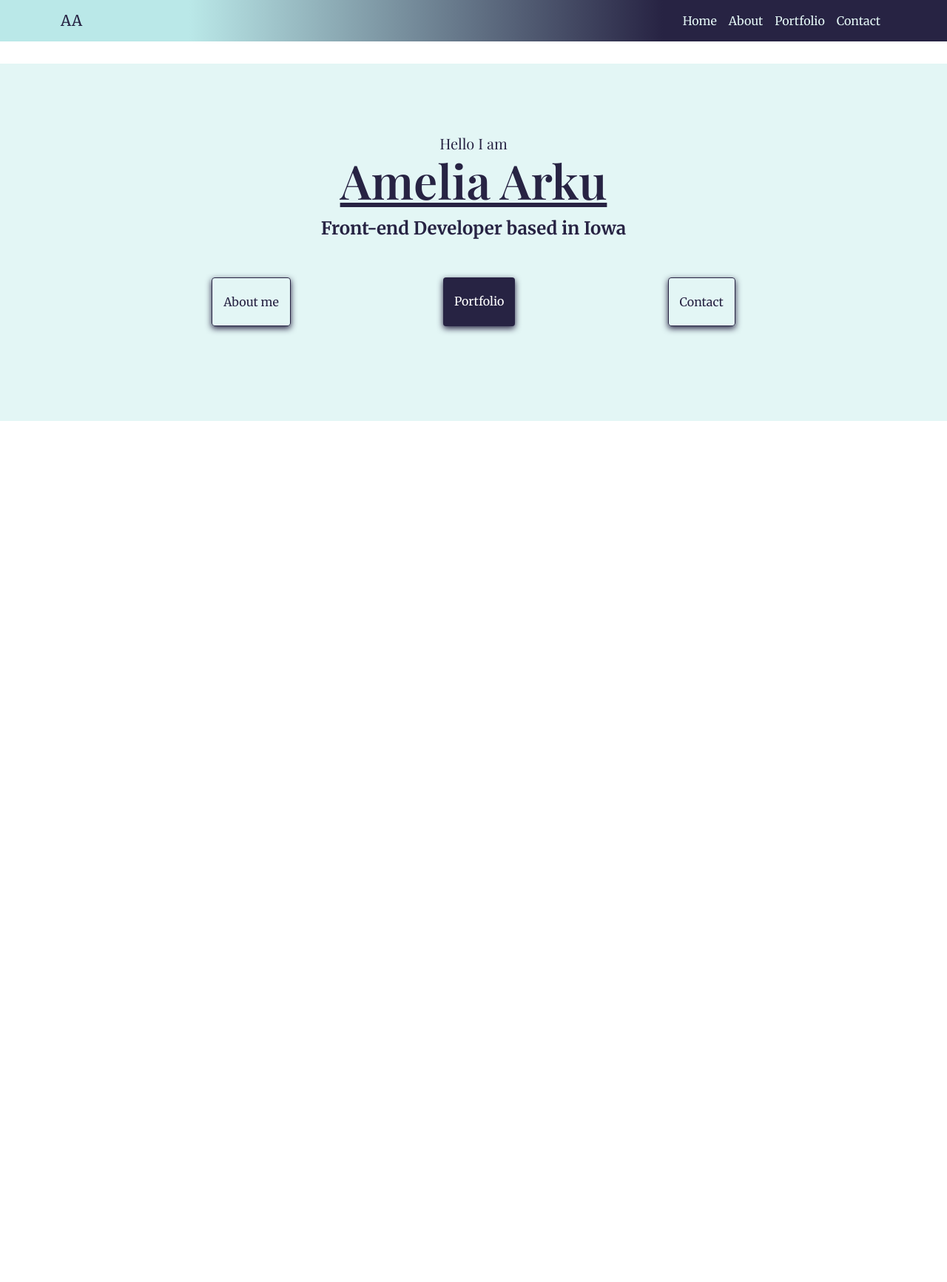
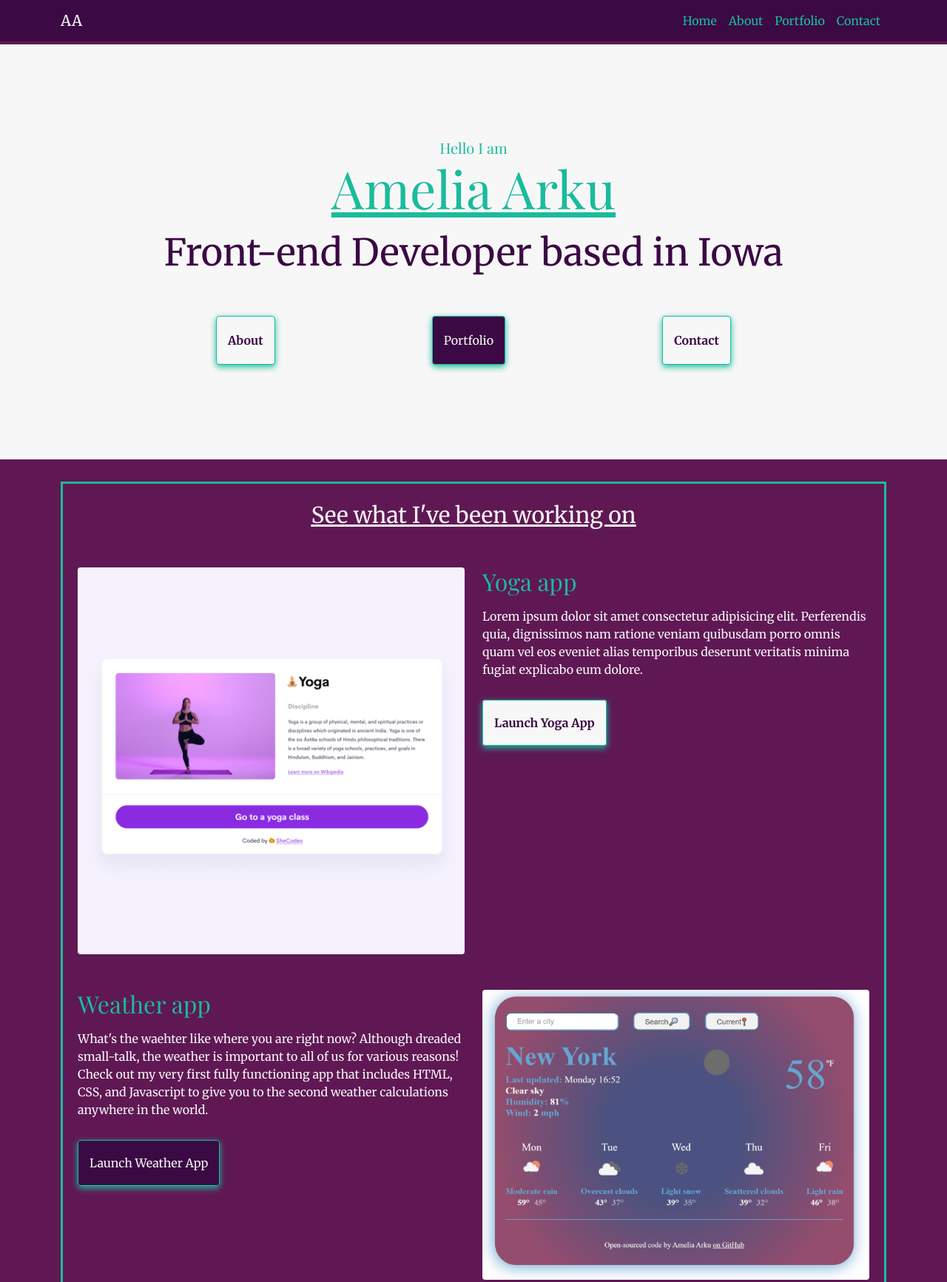
Before and after one commit to Anesiwa/Portfolio-Project_Preliminary, a plain HTML site: page index.html in a window 1280 px wide. Shown: the top 1733 px of the page at 74% size. Before the commit the page ends 800 px from the top, so only its background shows below. Drawn offline with nearby package versions, Linux system fonts and the light colour scheme; a web font is replaced by a local one.

Commit message:
Changed color scheme, adding design elements based on new colors. Added css @media to resize page properly.

```diff
--- a/index.html
+++ b/index.html
@@ -35,7 +35,7 @@
     <title>Amelia Arku Portfolio</title>
   </head>
   <body>
-    <nav class="navbar navbar-expand-lg static-top">
+    <nav class="navbar navbar-expand-lg fixed-top">
       <div class="container">
         <a
           class="navbar-brand"
@@ -94,15 +94,16 @@
       </div>
     </nav>
     <div class="hero">
-      <h2 class="mt-3">Hello I am</h2>
+      <h2 class="mt-5">Hello I am</h2>
       <h1>Amelia Arku</h1>
       <p>Front-end Developer based in Iowa</p>
       <div class="navigation-links mb-5 mt-5">
+        <div class="navigationWrapper d-flex">
           <a
             href="about.html"
             class="primary-link"
             title="About Amelia Arku, Front End Developer"
-          >About me</a
+            >About</a
           >
           <a
             href="portfolio.html"
@@ -118,5 +119,105 @@
           >
         </div>
       </div>
+    </div>
+
+    <div class="container">
+      <div class="portfolioWrapper">
+        <div class="portfolioPreviewHeader text-center pb-5">
+          See what I've been working on
+        </div>
+        <div class="row">
+          <div class="col d-none d-md-block">
+            <img
+              class="img-fluid rounded index-img"
+              src="images/yoga.png"
+              alt="Preview of Yoga app by Amelia Arku"
+            />
+          </div>
+          <div class="col previewParagraghs">
+            <h2 class="mb-3">Yoga app</h2>
+            <p>
+              Lorem ipsum dolor sit amet consectetur adipisicing elit.
+              Perferendis quia, dignissimos nam ratione veniam quibusdam porro
+              omnis quam vel eos eveniet alias temporibus deserunt veritatis
+              minima fugiat explicabo eum dolore.
+            </p>
+            <div class="mt-5">
+              <a
+                href="#"
+                class="primary-link"
+                title="Launch Yoga App by Amelia Arku"
+                >Launch Yoga App</a
+              >
+            </div>
+          </div>
+        </div>
+        <div class="row d-flex mt-5">
+          <div class="col previewParagraghs">
+            <h2 class="mb-3">Weather app</h2>
+            <p>
+              What's the waehter like where you are right now? Although dreaded
+              small-talk, the weather is important to all of us for various
+              reasons! Check out my very first fully functioning app that
+              includes HTML, CSS, and Javascript to give you to the second
+              weather calculations anywhere in the world.
+            </p>
+            <div class="mb-5 mt-5">
+              <a
+                href="#"
+                class="secondary-link"
+                title="Launch Weather App by Amelia Arku"
+                >Launch Weather App</a
+              >
+            </div>
+          </div>
+          <div class="col d-none d-md-block">
+            <img
+              class="img-fluid rounded index-img"
+              src="images/Weather_app.png"
+              alt="Preview of Weather app by Amelia Arku"
+            />
+          </div>
+        </div>
+
+        <div class="row d-flex mb-5 mt-5">
+          <div class="col d-none d-md-block">
+            <img
+              class="img-fluid rounded index-img"
+              src="images/yogurt.png"
+              alt="Preview of Yogurt app by Amelia Arku"
+            />
+          </div>
+          <div class="col previewParagraghs">
+            <h2 class="mb-3">Yogurt app</h2>
+            <p>
+              Lorem ipsum dolor sit amet consectetur adipisicing elit.
+              Perferendis quia, dignissimos nam ratione veniam quibusdam porro
+              omnis quam vel eos eveniet alias temporibus deserunt veritatis
+              minima fugiat explicabo eum dolore.
+            </p>
+            <div class="mt-5">
+              <a
+                href="#"
+                class="primary-link"
+                title="Launch Yogurt App by Amelia Arku"
+                >Launch Yogurt App</a
+              >
+            </div>
+          </div>
+        </div>
+      </div>
+    </div>
+    <footer class="mt-5 pt-5 pb-5">
+      <div class="footerWrapper">
+        <p class="text-center">
+          Open-sourced by Amelia Arku on<a
+            href="https://github.com/Anesiwa/Portfolio-Project_Preliminary"
+          >
+            Github</a
+          >
+        </p>
+      </div>
+    </footer>
   </body>
 </html>
--- a/src/style.css
+++ b/src/style.css
@@ -1,8 +1,9 @@
 :root {
-  --branding-color: #e3f6f5;
-  --secondary-color: #bae8e8;
-  --tertiary-color: #272343;
-  --box-shadow: 0 3px 8px rgb(39, 35, 67);
+  --branding-color: #5f1854;
+  --secondary-color: #1abb9c;
+  --tertiary-color: #f7f7f7;
+  --fourth-color: #3b0944;
+  --box-shadow: 0 3px 8px rgb(26, 187, 156);
   --heading-font-family: "Playfair Display", sans-serif;
   --default-font-family: "Merriweather", serif;
 }
@@ -10,44 +11,43 @@ h1,
 h2,
 h3,
 h4 {
-  color: var(--tertiary-color);
+  color: var(--secondary-color);
   font-family: var(--heading-font-family);
-  font-weight: bold;
+  font-weight: normal;
 }
 h1 {
-  font-size: 64px;
+  font-size: 54px;
 }
 h2 {
   margin: 0;
+  color: var(--secondary-color);
 }
 
 body {
-  background-color: #ffffff;
+  background-color: var(--branding-color);
   font-family: var(--default-font-family);
-  border-radius: 2;
+  margin: 60px 0 30px 0;
 }
 nav {
-  background: linear-gradient(
-    90deg,
-    rgba(186, 232, 232, 1) 20%,
-    rgba(39, 35, 67, 1) 70%
-  );
+  background: var(--fourth-color);
 }
+
 .hero {
   text-align: center;
-  background: var(--branding-color);
-  color: #272343;
+  background: var(--tertiary-color);
   margin: 30px 0;
   padding: 80px;
 }
 .hero h1 {
+  font-size: 70px;
+  font-weight: normal;
   text-decoration: underline;
 }
 .hero p {
-  font-size: 24px;
-  font-weight: bold;
+  font-size: 50px;
   margin: 0;
   line-height: 1.5;
+  color: var(--fourth-color);
 }
 .hero h2 {
   font-weight: normal;
@@ -57,29 +57,77 @@ nav {
   color: var(--tertiary-color);
 }
 .nav-link {
-  color: var(--branding-color);
+  color: var(--secondary-color);
 }
-.navigation-links {
+previewParagraghs {
+  margin: 60px 0;
+}
+.navigationWrapper {
   margin-top: 40px;
   display: flex;
   justify-content: space-evenly;
 }
 .primary-link {
-  color: var(--tertiary-color);
-  border: 1px solid var(--tertiary-color);
+  color: var(--fourth-color);
+  border: 1px solid var(--secondary-color);
   box-shadow: var(--box-shadow);
+  background: var(--tertiary-color);
   border-radius: 4px;
   padding: 20px 15px;
   text-decoration: none;
+  font-weight: bold;
 }
 .secondary-link {
   border-radius: 4px;
   padding: 20px 15px;
   text-decoration: none;
-  background: var(--tertiary-color);
+  border: 1px solid var(--secondary-color);
+  background: var(--fourth-color);
   box-shadow: var(--box-shadow);
-  color: #ffffff;
+  color: var(--tertiary-color);
 }
+.portfolioPreviewHeader {
+  font-size: 30px;
+  text-decoration: underline;
+  line-height: 1.5;
+  font-family: var(--default-font-family);
+  color: var(--tertiary-color);
+}
+
+.portfolioWrapper {
+  background-color: var(--branding-color);
+  padding: 20px;
+  color: var(--tertiary-color);
+  border: 3px solid var(--secondary-color);
+}
+.footerWrapper {
+  background-color: var(--tertiary-color);
+}
+
 #navbarNav {
   justify-content: flex-end;
 }
+
+@media (max-width: 576px) {
+  h1,
+  h2,
+  h3,
+  p {
+    text-align: center;
+  }
+  h1 {
+    font-size: 40px;
+  }
+  h2 {
+    font-size: 25px;
+  }
+  .hero p {
+    font-size: 30px;
+  }
+  .primary-link,
+  .secondary-link {
+    display: block;
+    text-align: center;
+    margin: 0 70px;
+  }
+}
```
Also changed, not shown: images/Weather_app.png (added), images/yoga.png (added), images/yogurt.png (added). Lines whose indentation alone changed are shown as unchanged.
